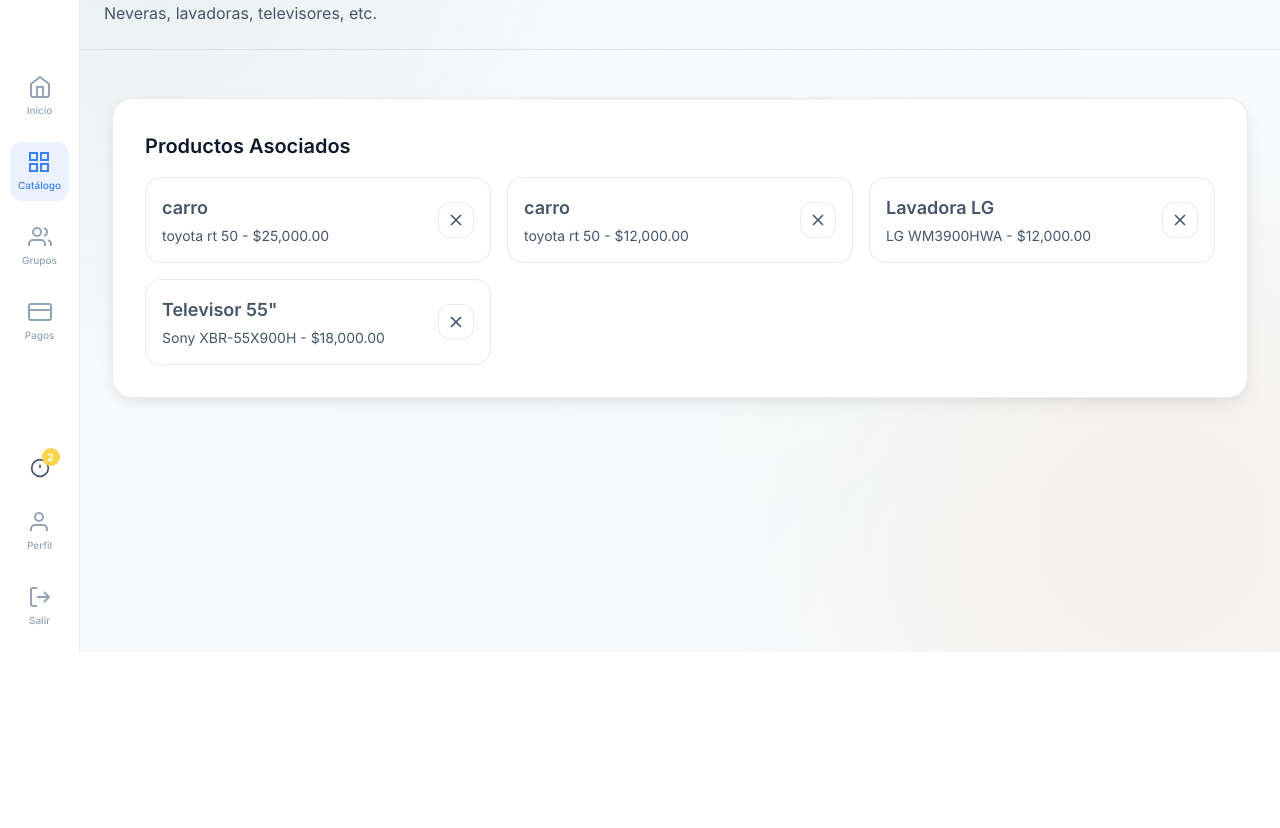
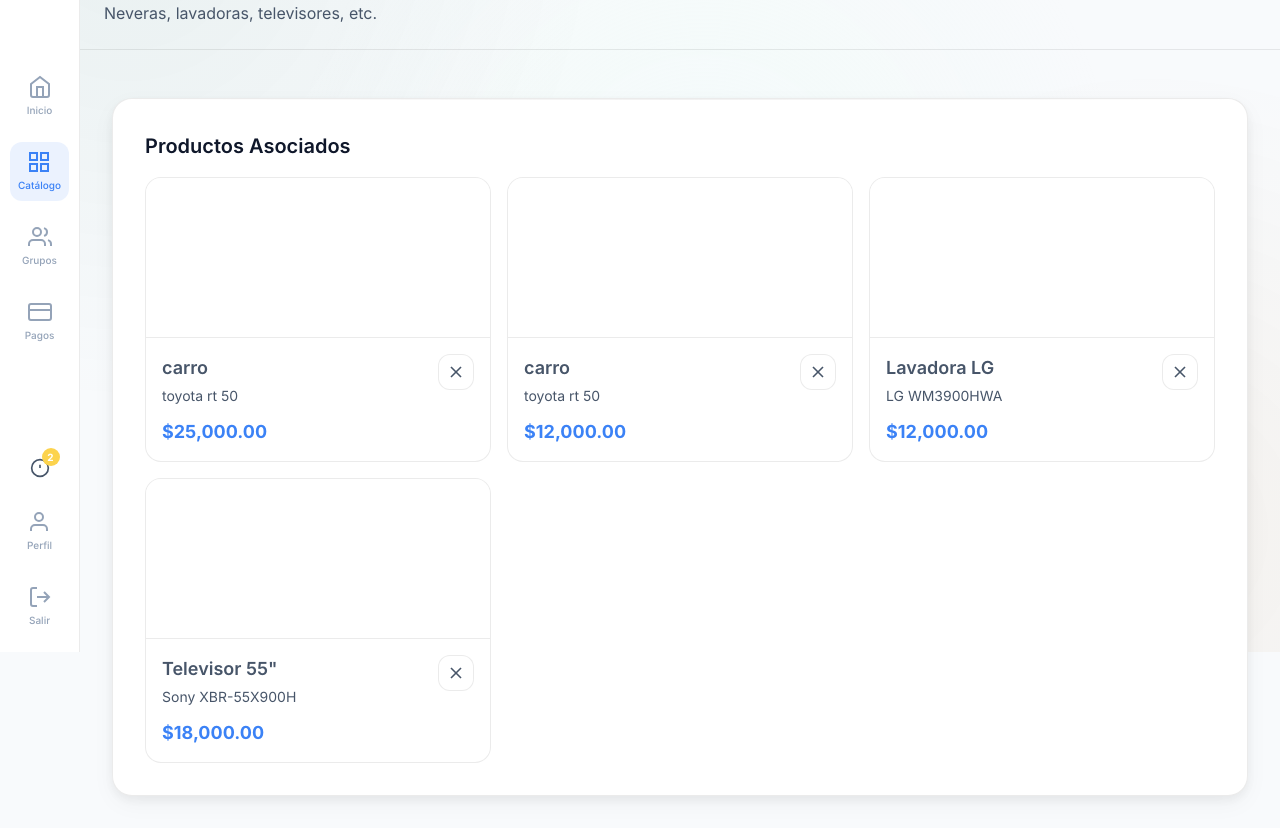
Before and after one commit to cordev24/san, a PHP site: page /modules/categorias_admin/detalle.php?id=1 in a window 1280 px wide. Shown: the part 148-976 px from the top of the page. Before the commit the page ends 800 px from the top, so only its background shows below. Run offline with PHP 8.4, Linux system fonts and the light colour scheme; a user stored in the database is signed in; data comes from the database, SQL or seed files in the repository; tables that the repository leaves empty hold one stand-in row (values such as "Sample post").

Commit message:
feat: create category detail view with integrated product management interface

```diff
--- a/modules/categorias_admin/detalle.php
+++ b/modules/categorias_admin/detalle.php
@@ -114,16 +114,28 @@ $productos = $stmtProd->fetchAll();
                                 No hay productos en esta categoría.
                             </p>
                         <?php else: ?>
-                            <div style="display: grid; grid-template-columns: repeat(auto-fill, minmax(300px, 1fr)); gap: var(--space-4);">
+                            <div style="display: grid; grid-template-columns: repeat(auto-fill, minmax(280px, 1fr)); gap: var(--space-4);">
                                 <?php foreach ($productos as $p): ?>
-                                    <div class="product-card" id="prod-<?php echo $p['id']; ?>">
-                                        <div class="product-info">
-                                            <span class="product-name"><?php echo htmlspecialchars($p['nombre']); ?></span>
-                                            <span class="product-meta"><?php echo htmlspecialchars($p['marca'] . ' ' . $p['modelo']); ?> - $<?php echo number_format($p['valor_total'], 2); ?></span>
+                                    <div class="product-card" id="prod-<?php echo $p['id']; ?>" style="flex-direction: column; align-items: stretch; padding: 0; overflow: hidden;">
+                                        <?php if (!empty($p['imagen'])): ?>
+                                            <div style="height: 160px; background: var(--color-background); border-bottom: 1px solid var(--glass-border);">
+                                                <img src="../../<?php echo htmlspecialchars(ltrim($p['imagen'], '/')); ?>" alt="" style="width: 100%; height: 100%; object-fit: cover;">
+                                            </div>
+                                        <?php else: ?>
+                                            <div style="height: 160px; background: var(--glass-background); border-bottom: 1px solid var(--glass-border); display: flex; align-items: center; justify-content: center; color: var(--color-text-tertiary);">
+                                                <svg class="icon" style="width: 48px; height: 48px; opacity: 0.3;"><use href="#icon-image"></use></svg>
+                                            </div>
+                                        <?php endif; ?>
+                                        <div style="padding: var(--space-4); display: flex; justify-content: space-between; align-items: flex-start; gap: var(--space-3);">
+                                            <div class="product-info" style="flex: 1;">
+                                                <span class="product-name"><?php echo htmlspecialchars($p['nombre']); ?></span>
+                                                <span class="product-meta"><?php echo htmlspecialchars($p['marca'] . ' ' . $p['modelo']); ?></span>
+                                                <span style="display: block; font-weight: 700; color: var(--color-<?php echo htmlspecialchars($categoria['color']); ?>); margin-top: var(--space-2); font-size: var(--font-size-lg);">$<?php echo number_format($p['valor_total'], 2); ?></span>
+                                            </div>
+                                            <button class="btn-action-danger" onclick="detachProduct(<?php echo $p['id']; ?>)" title="Desvincular de la categoría">
+                                                <svg class="icon"><use href="#icon-x"></use></svg>
+                                            </button>
                                         </div>
-                                        <button class="btn-action-danger" onclick="detachProduct(<?php echo $p['id']; ?>)" title="Desvincular de la categoría">
-                                            <svg class="icon"><use href="#icon-x"></use></svg>
-                                        </button>
                                     </div>
                                 <?php endforeach; ?>
                             </div>
```
